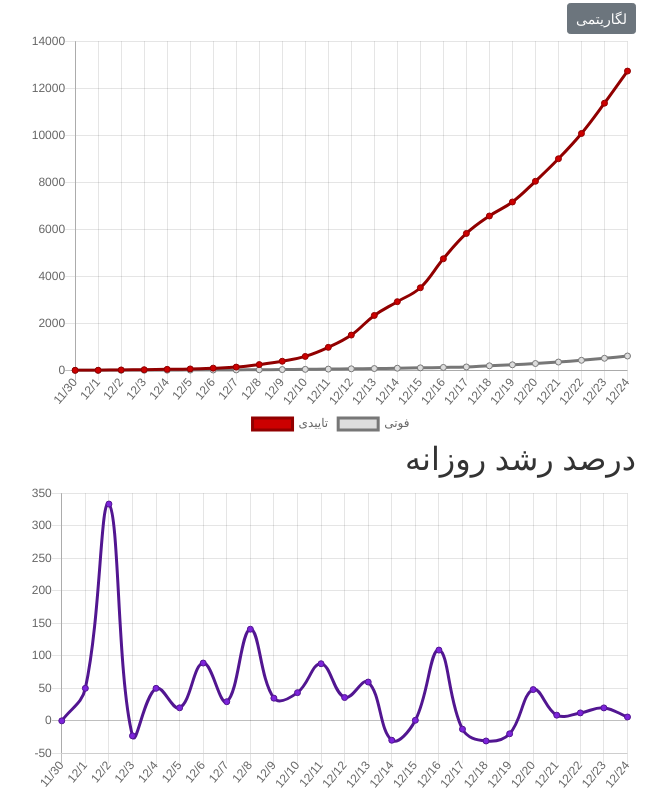
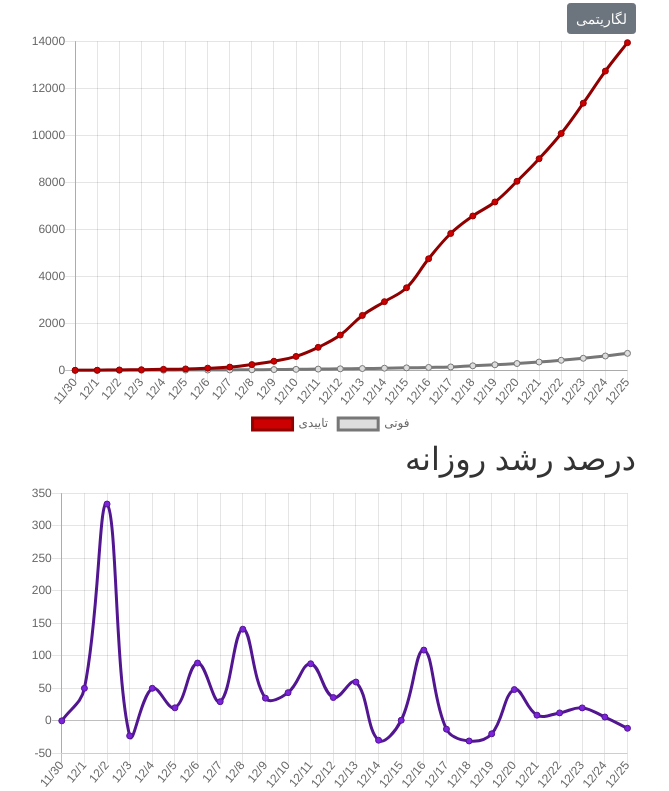
Before and after one commit to mapiran/covid-19, a plain HTML site: page index.html in a window 1280 px wide. Shown: the part 700-1491 px from the top of the page, without its empty margins (309-978 px from the left). Drawn offline with nearby package versions, Linux system fonts and the light colour scheme.

Commit message:
updated data 12/25

```diff
--- a/data/behdasht-provincial.csv
+++ b/data/behdasht-provincial.csv
@@ -24,3 +24,4 @@ date,qom,teh,qaz,isf,nkh,rkh,cha,koh,gil,zan,maz,sem,skh,alb,mar,sis,bsh,ard,eaz
 12/22,846,2673,326,792,45,285,49,26,613,118,997,324,78,458,535,50,21,106,182,158,79,119,79,96,93,210,69,213,65,171,199,10075,3276,429
 12/23,888,2976,338,902,45,395,49,26,684,138,1189,362,78,464,583,52,21,121,279,173,83,144,94,106,102,235,77,234,77,217,232,11364,3529,514
 12/24,920,3323,385,1057,46,425,49,26,797,169,1206,409,82,598,698,54,28,154,338,221,83,175,102,113,107,237,83,234,77,290,243,12729,4339,611
+12/25,1004,3574,407,1183,52,568,49,27,840,201,1278,450,100,665,698,60,34,154,374,253,90,193,115,124,134,289,101,259,84,326,252,13938,4790,724
```
Also changed, not shown: index.html (+1 -1 lines).
